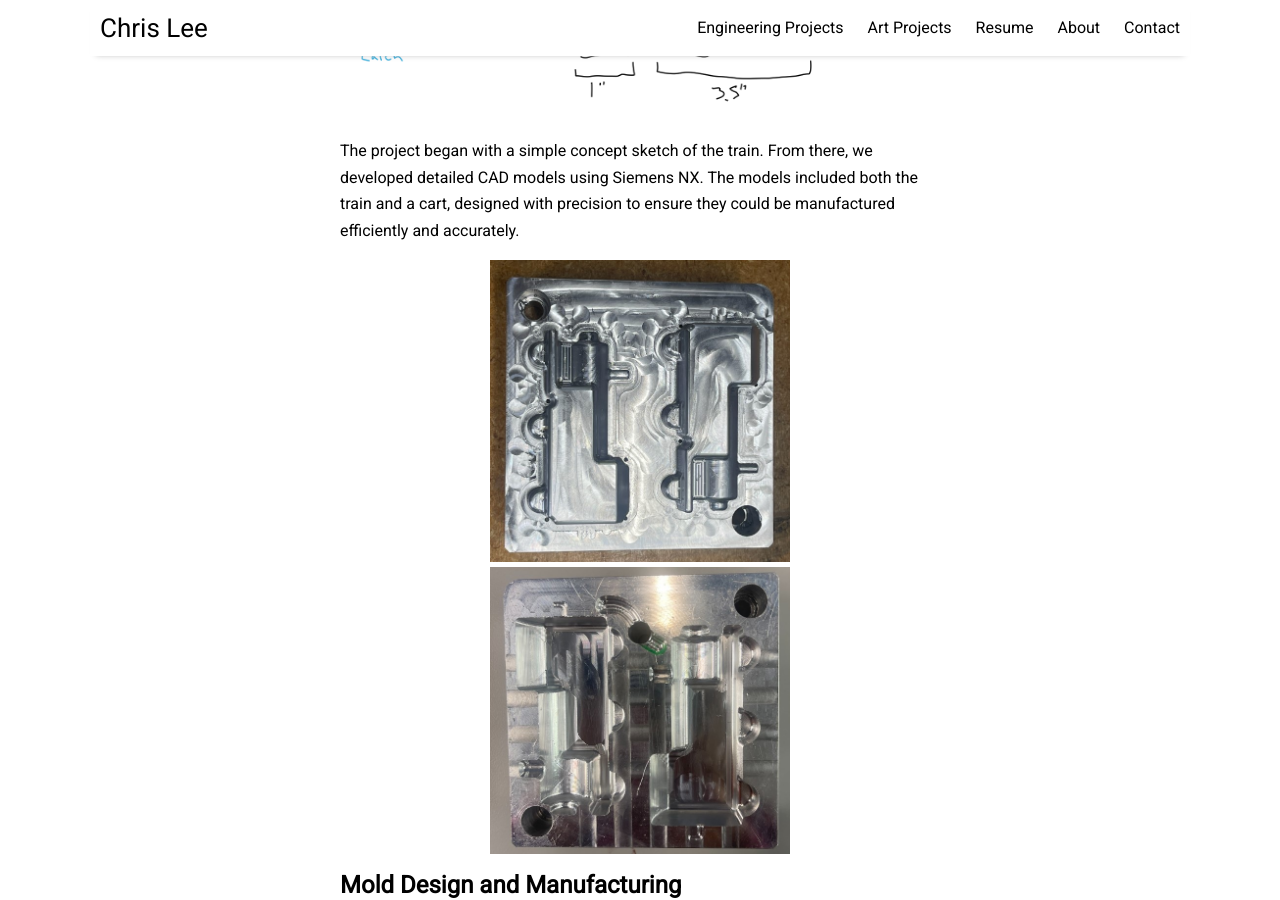
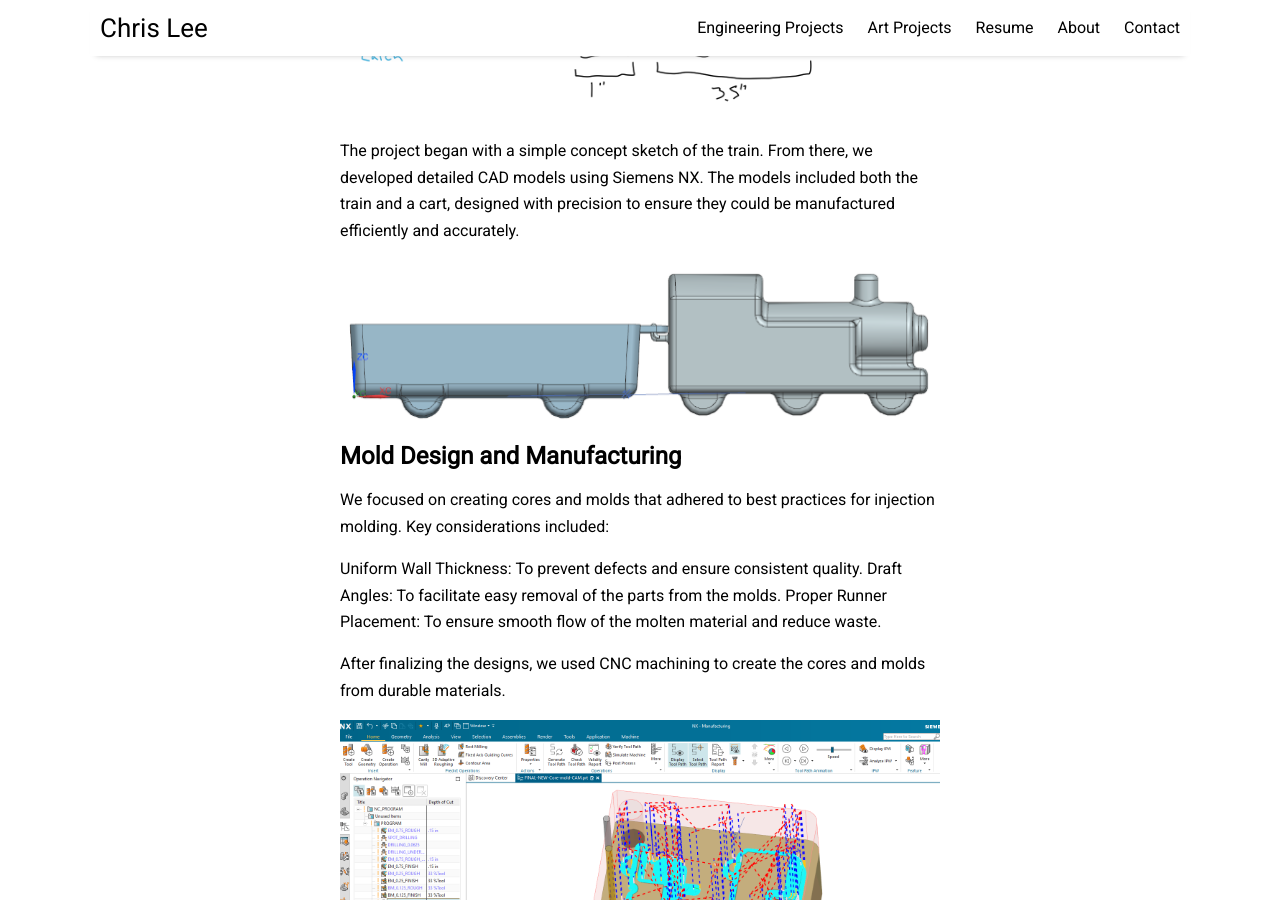
Before and after one commit to Christopher-LeeNU/Christopher-LeeNU.github.io, a Jekyll site: the page built from pages/mykalebelltrain.md, in a window 1280 px wide and 900 px high, scrolled down 545 px. Built offline with Jekyll 4.4.1, drawn with Linux system fonts in a browser that asks for light colours; nearby versions of some CDN libraries.

Commit message:
Update mykalebelltrain.md

```diff
--- a/pages/mykalebelltrain.md
+++ b/pages/mykalebelltrain.md
@@ -14,12 +14,10 @@ My Kale Bell Train is an injection-molded toy train, created as a team project b
 
 The project began with a simple concept sketch of the train. From there, we developed detailed CAD models using Siemens NX. The models included both the train and a cart, designed with precision to ensure they could be manufactured efficiently and accurately.
 
-<p float="left">
-  <img src="/assets/img/mykalebelltrain/core.jpg" width="300" />
-  <img src="/assets/img/mykalebelltrain/mold.jpg" width="300" />
-</p>
+![cad](/assets/img/mykalebelltrain/cad.png)
 
 ## Mold Design and Manufacturing
+
 We focused on creating cores and molds that adhered to best practices for injection molding. Key considerations included:
 
 Uniform Wall Thickness: To prevent defects and ensure consistent quality.
@@ -30,6 +28,11 @@ After finalizing the designs, we used CNC machining to create the cores and mold
 
 ![cam](/assets/img/mykalebelltrain/cam.png)
 
+<p float="left">
+  <img src="/assets/img/mykalebelltrain/core.jpg" width="300" />
+  <img src="/assets/img/mykalebelltrain/mold.jpg" width="300" />
+</p>
+
 ## Injection Molding Process
 For the injection molding process, we chose Polypropylene due to its excellent balance of properties, including durability and ease of molding. The parts were injected, cooled, and then assembled into the final train and cart.
 
```
